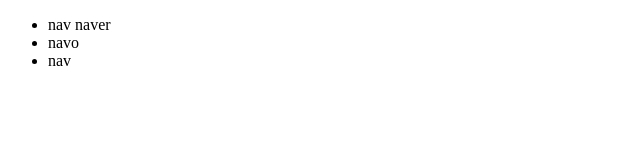
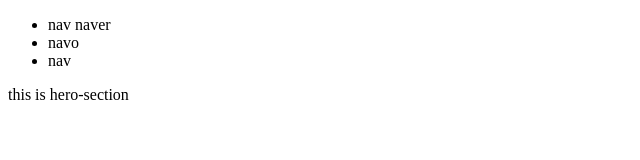
Before and after one commit to Lacoste03/Test-case, a plain HTML site: page index.html in a window 1280 px wide. Shown: the whole page, without its empty margins (0-640 px from the left). Drawn offline with Linux system fonts and the light colour scheme.

Commit message:
hero-section

```diff
--- a/index.html
+++ b/index.html
@@ -13,5 +13,6 @@
         <li>nav</li>
       </ul>
     </nav>
+    <section>this is hero-section</section>
   </body>
 </html>
```
